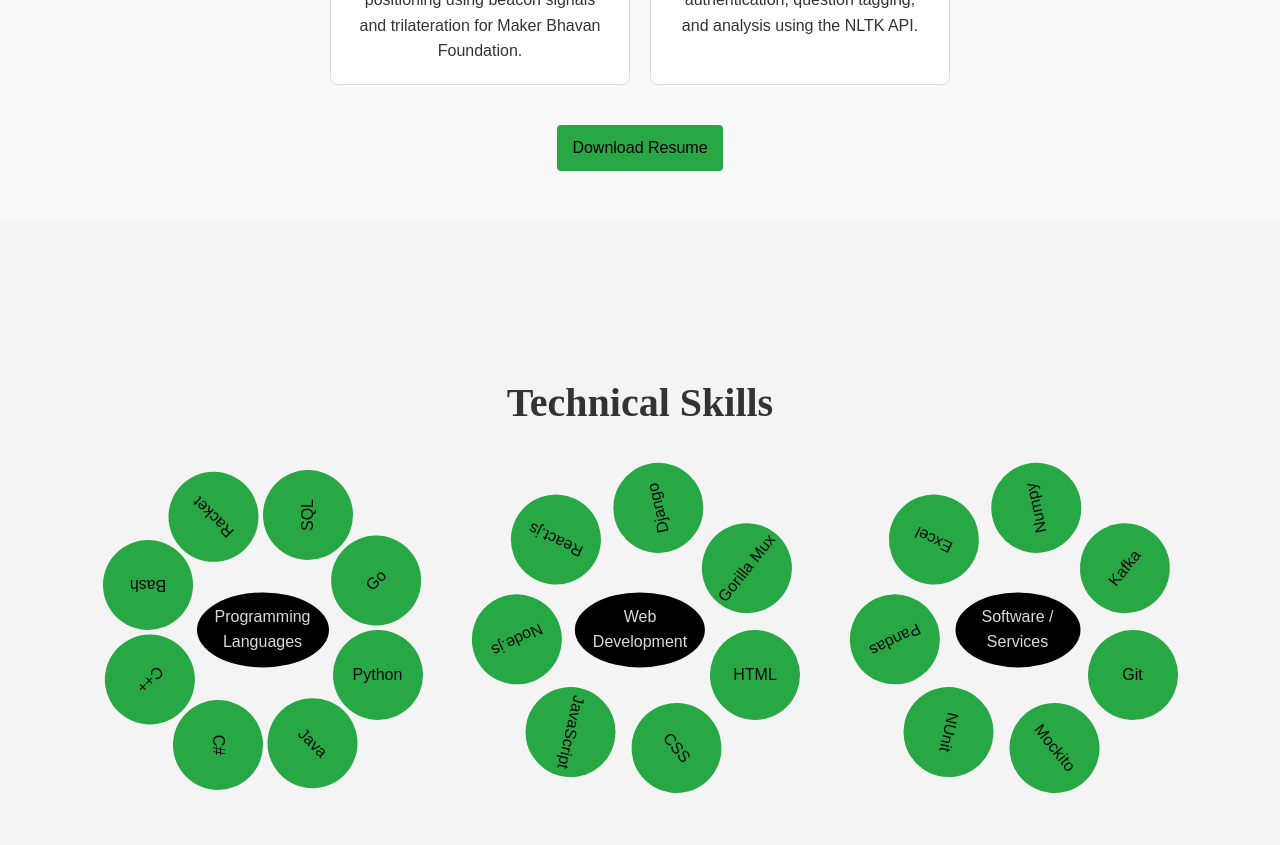
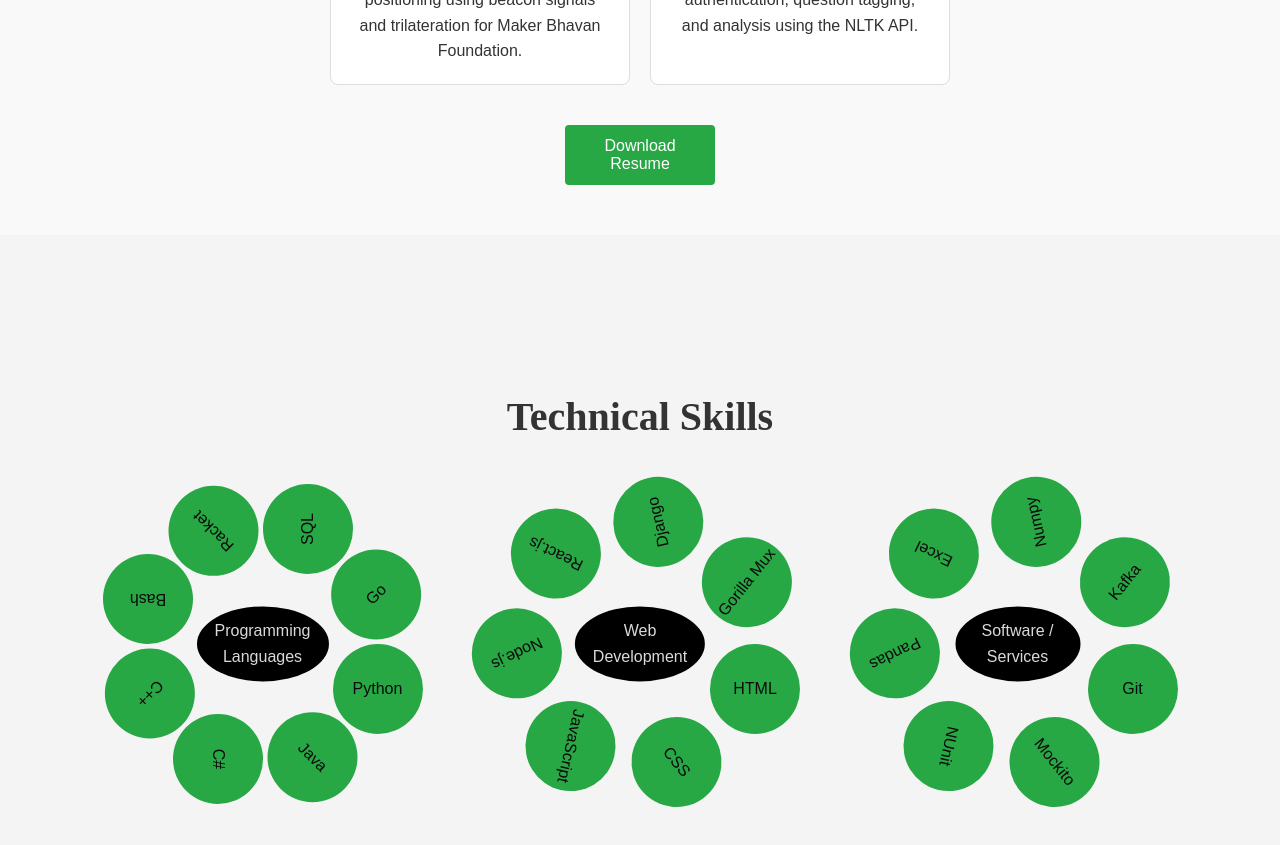
Before and after one commit to souravkumar0546/Portfolio, a React (Create React App) app: page / in a window 1280 px wide. Shown: the part 1360-2205 px from the top of the page. Built offline with nearby package versions, Linux system fonts and the light colour scheme.

Commit message:
updated css

```diff
--- a/src/App.css
+++ b/src/App.css
@@ -241,25 +241,27 @@
   margin-top: 40px; /* Space above */
 }
 
-.download-resume {
-  text-align: center; /* Center the download section */
-  margin-top: 40px; /* Space above */
-}
-
 .download-button {
   display: inline-block; /* Use inline-block to style as button */
-  padding: 10px 15px; /* Add padding */
+  padding: 12px 24px; /* Increased padding for larger button */
   background-color: #28a745; /* Green button color */
-  color: rgb(0, 0, 0); /* Text color */
+  color: rgb(255, 255, 255); /* Text color - changed to white for better contrast */
   border: none; /* Remove border */
   border-radius: 4px; /* Rounded corners */
   text-decoration: none; /* Remove underline */
+  font-size: 16px; /* Adjust font size for better readability */
+  min-width: 150px; /* Set a minimum width for the button */
   transition: background-color 0.3s ease, box-shadow 0.3s ease; /* Smooth transition for background and box-shadow */
 }
 
 .download-button:hover {
   box-shadow: 0 0 10px rgba(40, 167, 69, 0.8), /* Green glow effect */
               0 0 20px rgba(178, 243, 193, 0.6); /* Increased glow */
+  background-color: #218838; /* Darker green on hover */
+}
+
+.download-button:disabled {
+  background-color: #6c757d; /* Gray background when disabled */
 }
 
 .progress-container {
--- a/src/components/Projects.js
+++ b/src/components/Projects.js
@@ -1,8 +1,9 @@
-import React, {useState} from 'react';
+import React, { useState } from 'react';
 
 const Projects = () => {
   const [progress, setProgress] = useState(0);
   const [isDownloading, setIsDownloading] = useState(false);
+
   const handleDownload = (event) => {
     event.preventDefault(); // Prevent the default anchor click behavior
     setIsDownloading(true);
@@ -47,7 +48,7 @@
           <h3>Task Manager</h3>
           <p>A task management app with CRUD operations, user authentication, task filtering, and profile management using React and Go.</p>
           <a href="https://github.com/souravkumar0546/TaskManager" target="_blank" rel="noopener noreferrer" className="project-button">Code</a>
-<a href="https://tasktrackhub.netlify.app/" target="_blank" rel="noopener noreferrer" className="project-button" style={{ marginLeft: '20px' }}>Live Demo</a>
+          <a href="https://tasktrackhub.netlify.app/" target="_blank" rel="noopener noreferrer" className="project-button" style={{ marginLeft: '20px' }}>Live Demo</a>
         </div>
 
         <div className="project-card">
@@ -89,15 +90,14 @@
       </div>
 
       <div className="download-resume">
-        <a
-          href="#"
+        <button
           className="download-button"
           onClick={handleDownload}
           // Disable the button if downloading
           style={{ pointerEvents: isDownloading ? 'none' : 'auto', opacity: isDownloading ? 0.6 : 1 }}
         >
           {isDownloading ? "Downloading..." : "Download Resume"}
-        </a>
+        </button>
         {isDownloading && (
           <div className="progress-container">
             <div className="progress-bar">
```
